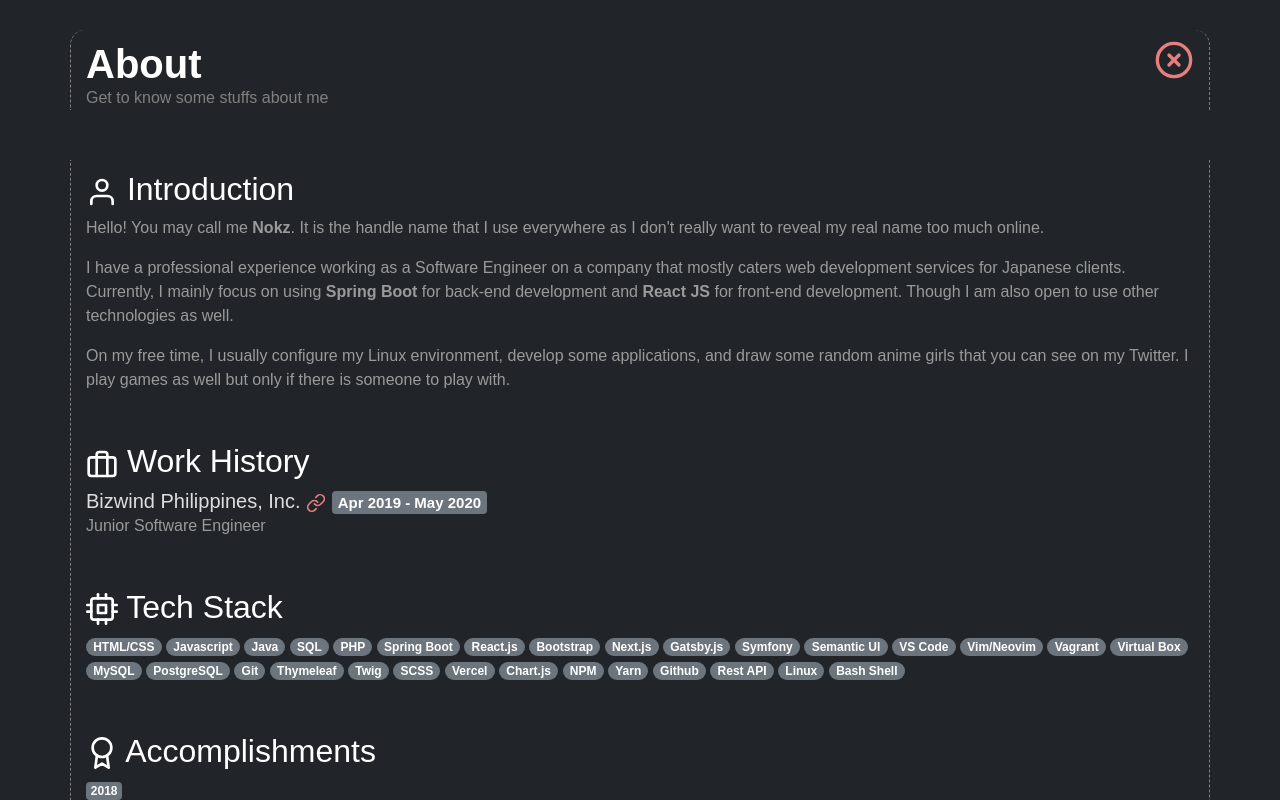
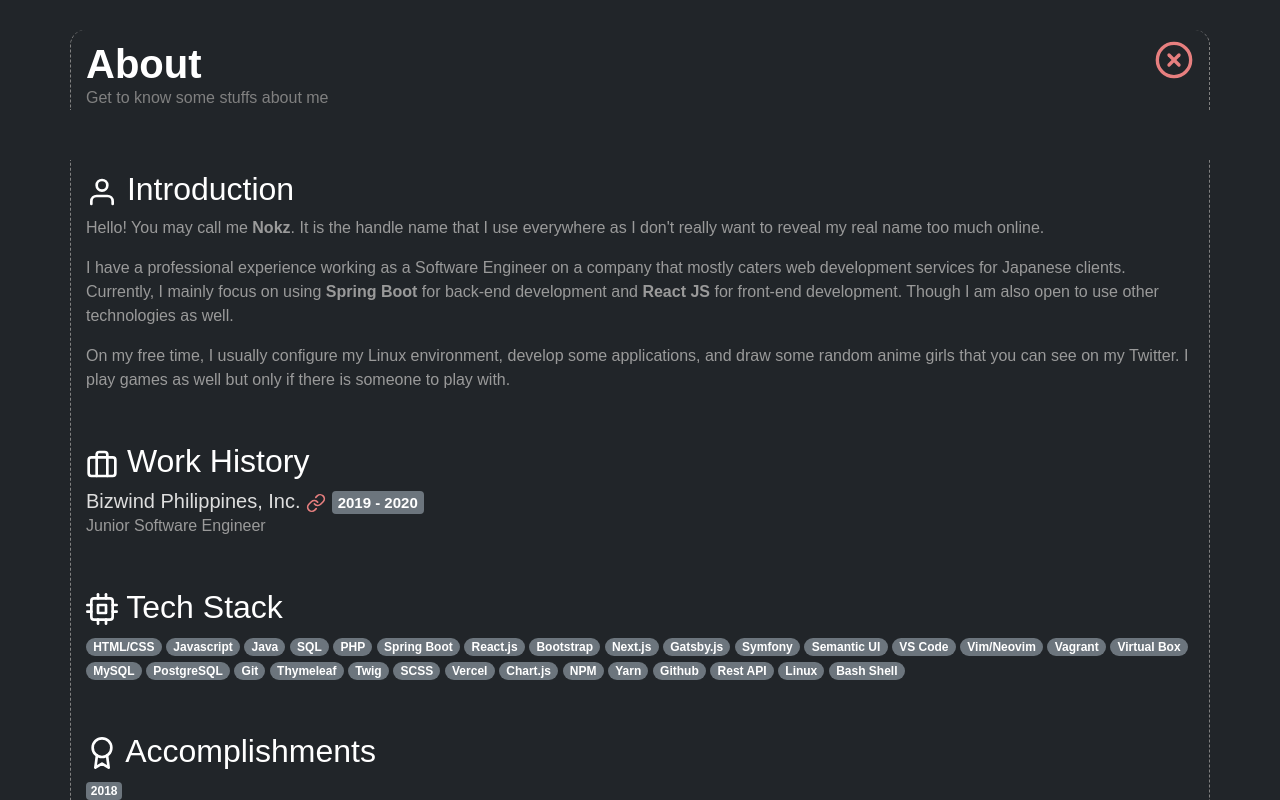
Before and after one commit to DreamWithNokz/nokz-portfolio, a Next.js app: page /about in a window 1280 px wide. Shown: the top 800 px of the page. Built offline with nearby package versions, Linux system fonts and the light colour scheme.

Commit message:
Update content on about page

```diff
--- a/pages/about.js
+++ b/pages/about.js
@@ -65,7 +65,7 @@ const About = () => (
             <FiLink />
           </a>
           &nbsp;
-          <Badge variant="secondary">Apr 2019 - May 2020</Badge>
+          <Badge variant="secondary">2019 - 2020</Badge>
         </h5>
         <p className="about__position">Junior Software Engineer</p>
       </div>
```
